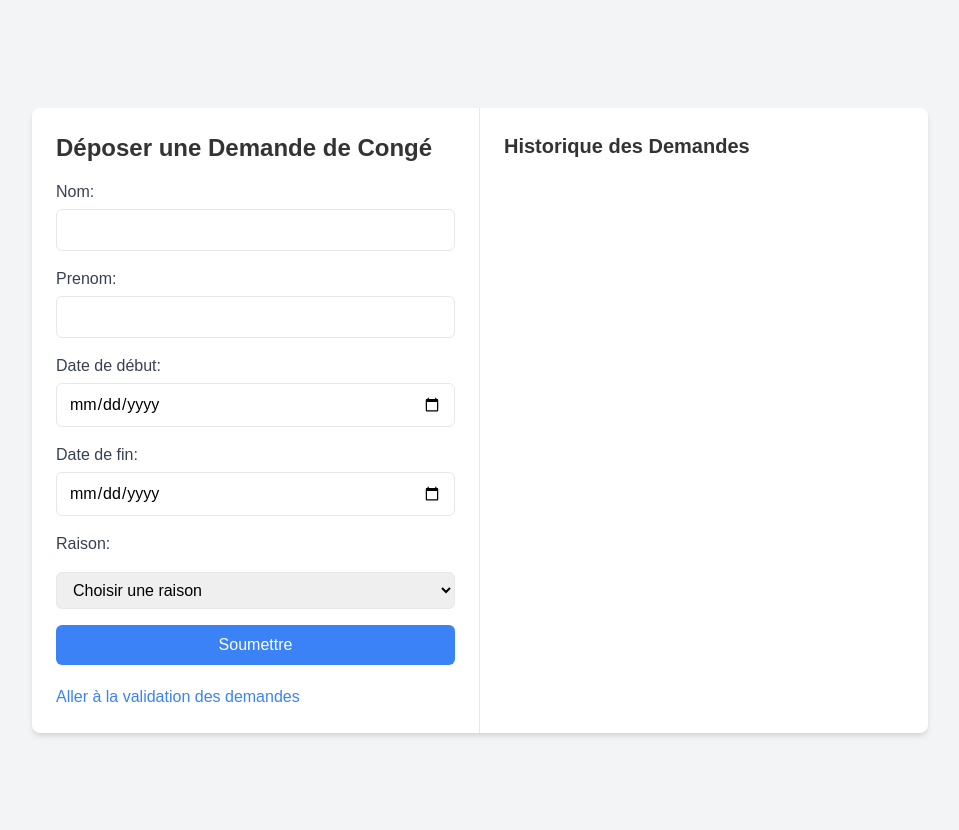
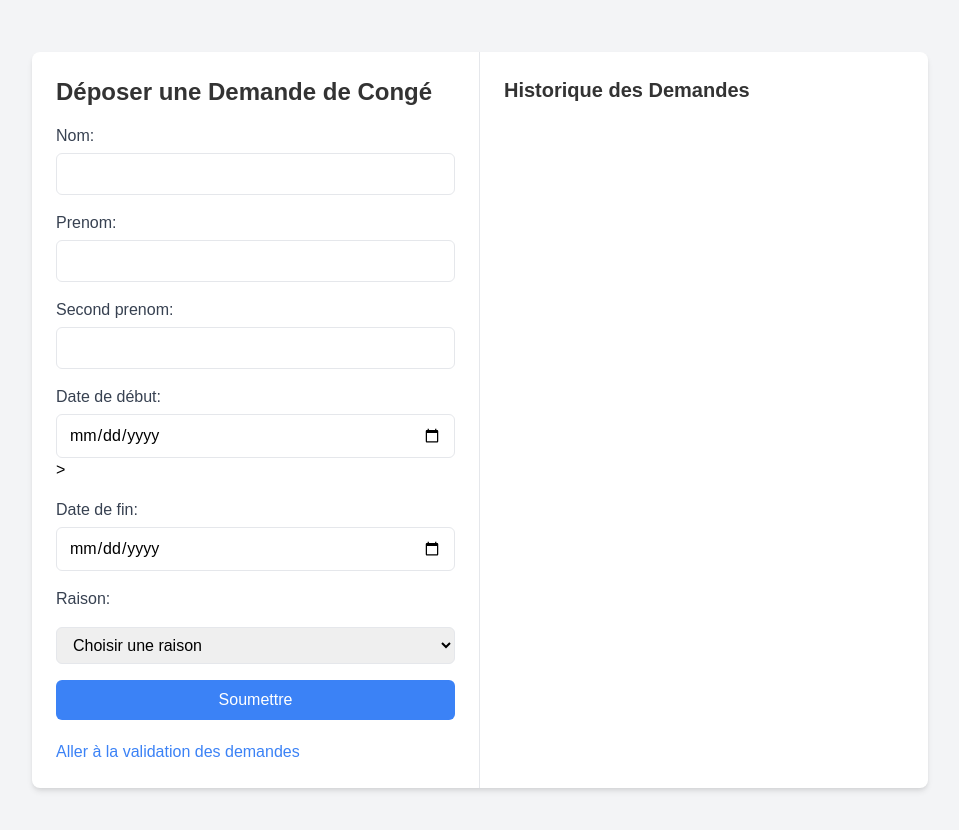
Before and after one commit to MelvilMazeron/Dev-App-TMA, a plain HTML site: page index.html in a window 1280 px wide. Shown: the whole page, without its empty margins (160-1119 px from the left). Drawn offline with nearby package versions, Linux system fonts and the light colour scheme.

Commit message:
2nd prenom non requis

```diff
--- a/index.html
+++ b/index.html
@@ -22,8 +22,12 @@
                     <input type="text" id="prenom" name="prenom" required class="w-full px-3 py-2 border rounded-md focus:outline-none focus:ring-blue-500 focus:border-blue-500">
                 </div>
                 <div>
+                    <label for="Second prenom" class="block text-gray-700">Second prenom:</label>
+                    <input type="text" id="2ndprenom" name="2ndprenom" class="w-full px-3 py-2 border rounded-md focus:outline-none focus:ring-blue-500 focus:border-blue-500">
+                </div>
+                <div>
                     <label for="dateDebut" class="block text-gray-700">Date de début:</label>
-                    <input type="date" id="dateDebut" name="dateDebut" required class="w-full px-3 py-2 border rounded-md focus:outline-none focus:ring-blue-500 focus:border-blue-500">
+                    <input type="date" id="dateDebut" name="dateDebut" required class="w-full px-3 py-2 border rounded-md focus:outline-none focus:ring-blue-500 focus:border-blue-500">>
                 </div>
                 <div>
                     <label for="dateFin" class="block text-gray-700">Date de fin:</label>
```
